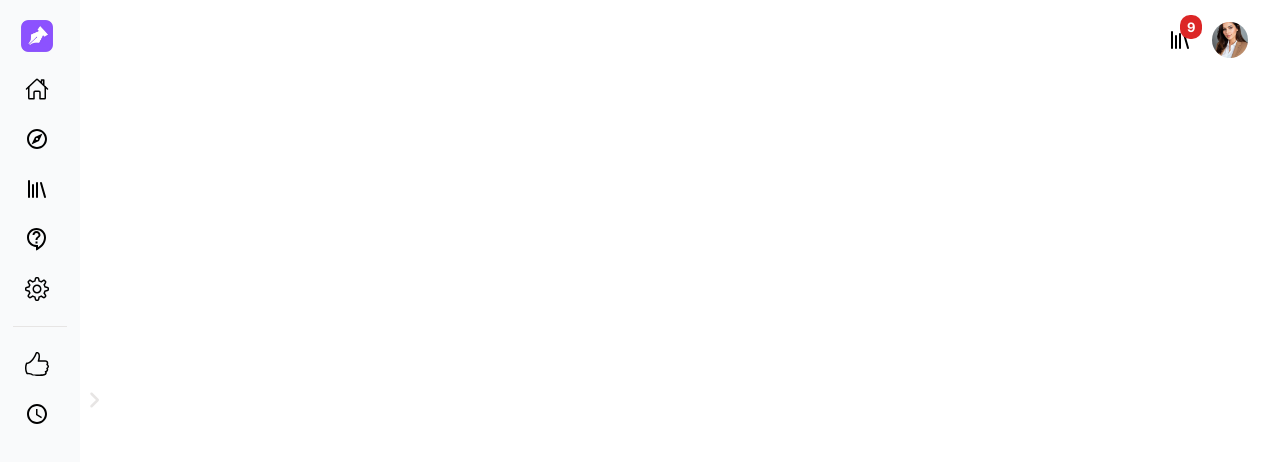
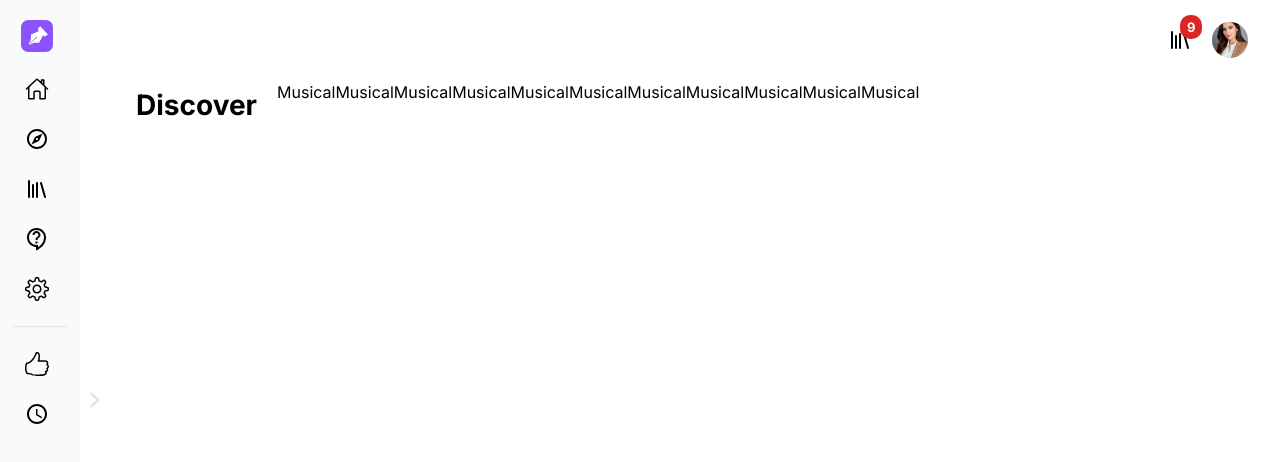
Before and after one commit to kevindermot99/gamezilla, a React (Vite) app: page /app in a window 1280 px wide. Shown: the top 462 px of the page. Built offline with nearby package versions, Linux system fonts and the light colour scheme; a web font is replaced by a local one.

Commit message:
discover section init

```diff
--- a/src/sections/Browse.jsx
+++ b/src/sections/Browse.jsx
@@ -41,13 +41,21 @@ function Browse() {
   }, []);
 
   return (
-    <section className=" flex gap-5 px-5 ">
-
-
-
-
-      {/* modal */}
-      <BookModal selectedBook={selectedBook} closeModal={closeModal} />
+    <section className=" flex gap-5 px-14 ">
+      <h1 className="font-bold text-3xl text-black dark:text-primary  ">Discover</h1>
+      <div className="w-full h-fit flex flex-wrap">
+        <p>Musical</p>
+        <p>Musical</p>
+        <p>Musical</p>
+        <p>Musical</p>
+        <p>Musical</p>
+        <p>Musical</p>
+        <p>Musical</p>
+        <p>Musical</p>
+        <p>Musical</p>
+        <p>Musical</p>
+        <p>Musical</p>
+      </div>
     </section>
   );
 }
```
